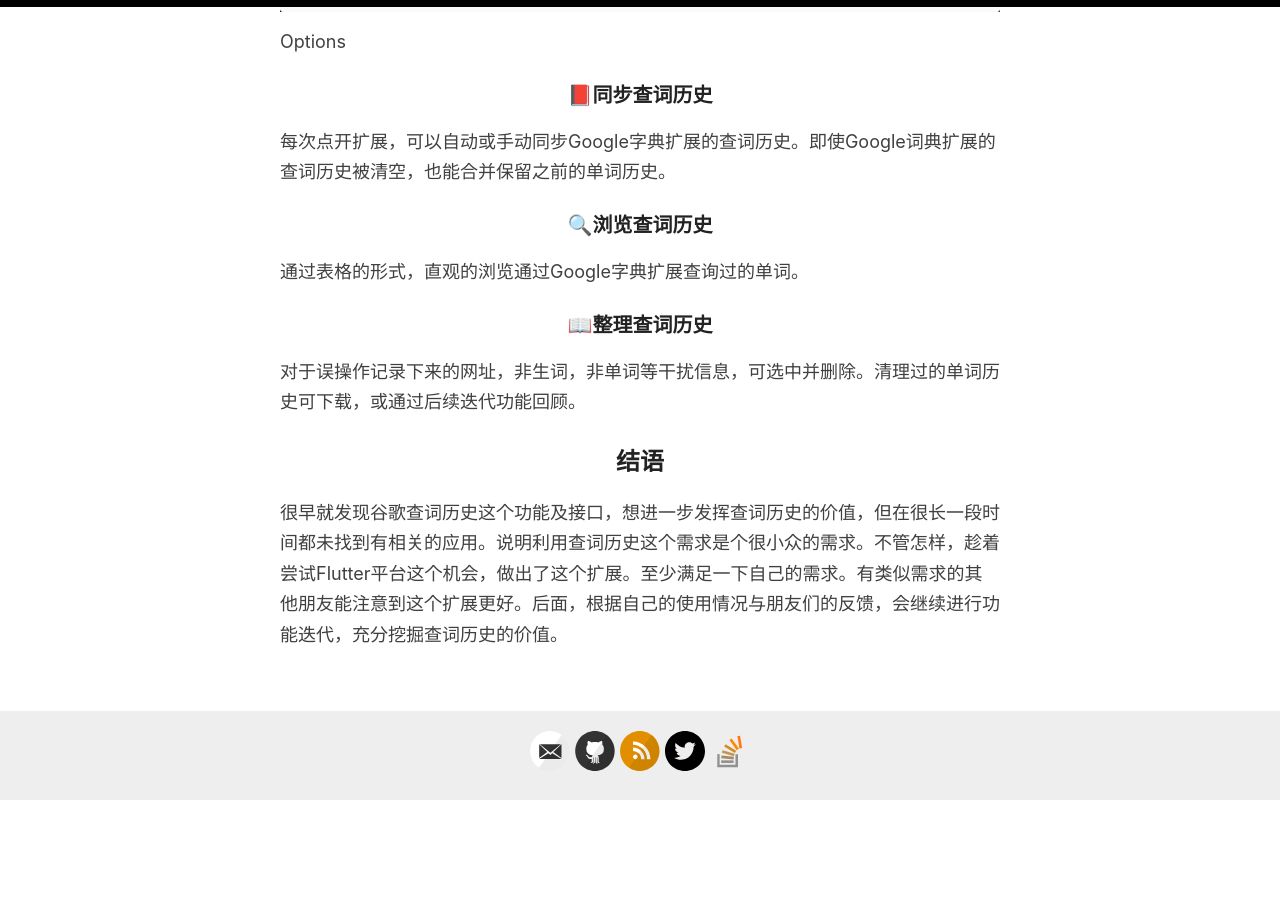
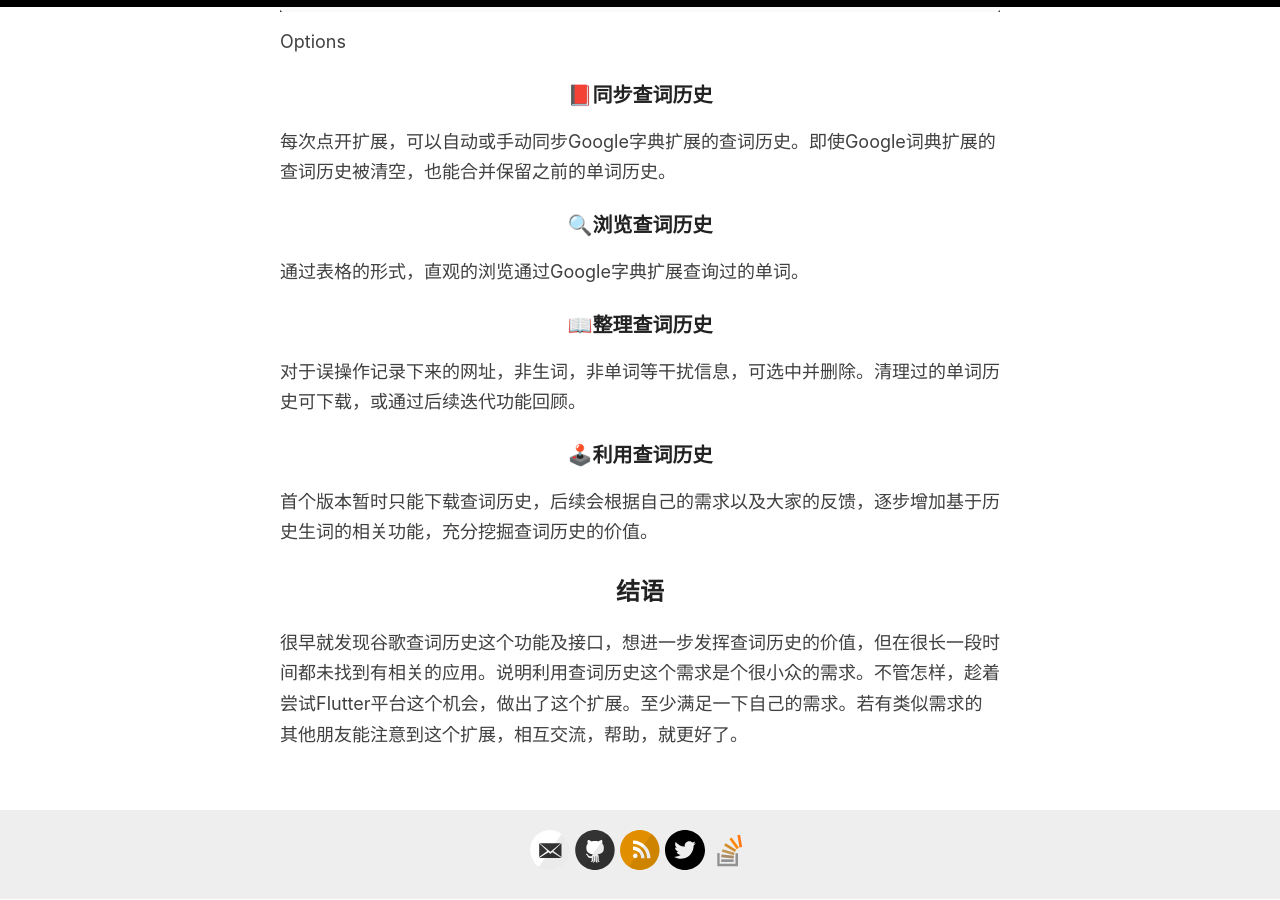
Before and after one commit to xiaominglui/xiaominglui.github.com, a Jekyll site: the page built from _pages/projects/word_history_utilities.md, in a window 1280 px wide and 900 px high, scrolled down 3286 px. Built offline with Jekyll 4.4.1, drawn with Linux system fonts in a browser that asks for light colours; before the commit the page ends 4086 px from its top, so only the background shows below that; some of the changed text lies outside the part shown.

Commit message:
add some url and refine some writings

```diff
--- a/_pages/projects/word_history_utilities.md
+++ b/_pages/projects/word_history_utilities.md
@@ -6,9 +6,9 @@ permalink: /word_history_utilities/
 
 ## 缘起
 
-由于想体验下目前很🔥️的Flutter，看看这个平台的能力，就决定用Flutter把当时的一个小想法实现出来。因此就开了业余小项目：word_history_utilities，然后，Chrome浏览器市场又多了一个名为Google字典单词历史小工具的扩展应用。
+由于想体验下目前很🔥️的Flutter，看看这个平台的能力，就决定用Flutter把当时的一个小想法实现出来。因此就开了业余小项目：[word_history_utilities](https://github.com/xiaominglui/word_history_utilities)，然后，Chrome浏览器市场又多了一个名为[Google Dictionary Word History Utilities](https://chrome.google.com/webstore/detail/google-dictionary-word-hi/knndhbmjcbkldgklmbkhplkbddchdofh)的扩展程序。
 
-## 小目标
+## 目的
 
 Google字典单词历史小工具这个扩展是为使用谷歌字典[官方扩展](https://chrome.google.com/webstore/detail/mgijmajocgfcbeboacabfgobmjgjcoja)的小伙伴准备的。谷歌字典扩展有个记录查词历史的功能，默认是未启用的。启用该功能后，使用扩展查过的单词会被记录下来。记录下来的单词历史可以被保存为文件，同时提供了可以让其他扩展提取查词历史的开关。推测谷歌字典扩展的产品经理和我一样认为查词历史有进一步可挖掘的价值，才设计了这个功能，记录查词历史并暴露接口供进一步利用查词历史。
 
@@ -50,6 +50,10 @@ Options
 
 对于误操作记录下来的网址，非生词，非单词等干扰信息，可选中并删除。清理过的单词历史可下载，或通过后续迭代功能回顾。
 
+### 🕹️利用查词历史
+
+首个版本暂时只能下载查词历史，后续会根据自己的需求以及大家的反馈，逐步增加基于历史生词的相关功能，充分挖掘查词历史的价值。
+
 ## 结语
 
-很早就发现谷歌查词历史这个功能及接口，想进一步发挥查词历史的价值，但在很长一段时间都未找到有相关的应用。说明利用查词历史这个需求是个很小众的需求。不管怎样，趁着尝试Flutter平台这个机会，做出了这个扩展。至少满足一下自己的需求。有类似需求的其他朋友能注意到这个扩展更好。后面，根据自己的使用情况与朋友们的反馈，会继续进行功能迭代，充分挖掘查词历史的价值。
+很早就发现谷歌查词历史这个功能及接口，想进一步发挥查词历史的价值，但在很长一段时间都未找到有相关的应用。说明利用查词历史这个需求是个很小众的需求。不管怎样，趁着尝试Flutter平台这个机会，做出了这个扩展。至少满足一下自己的需求。若有类似需求的其他朋友能注意到这个扩展，相互交流，帮助，就更好了。
```
